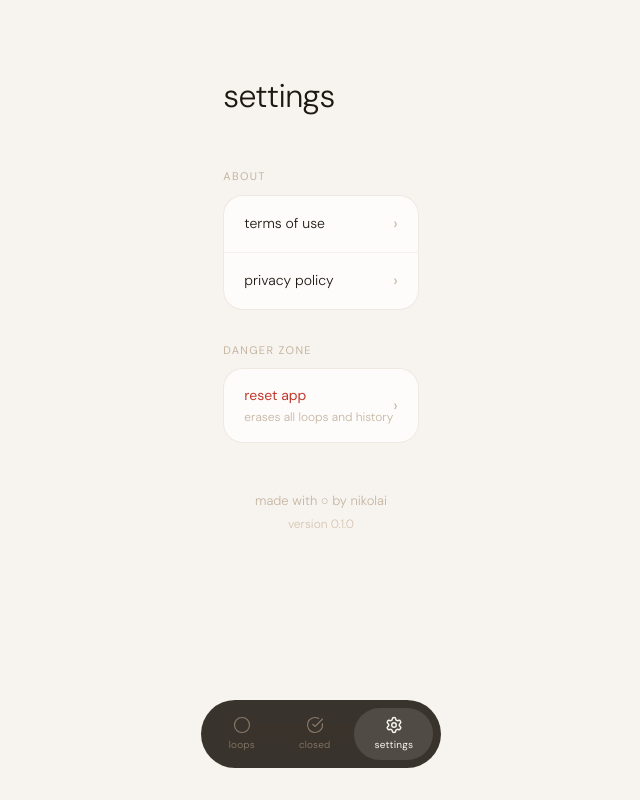
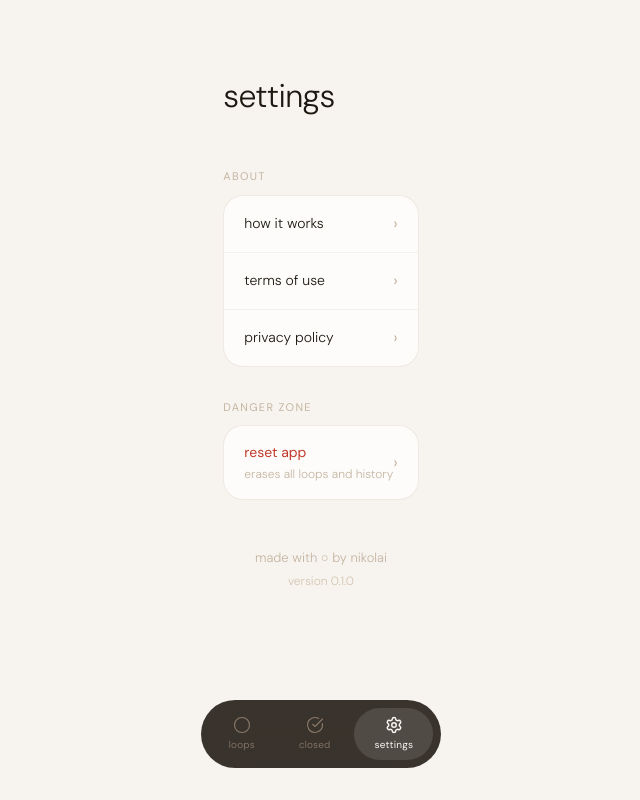
Before and after one commit to NikolaiVFredriksen/Looply, a Next.js app: page /settings in a window 1280 px wide. Shown: the whole page, without its empty margins (319-959 px from the left). Built offline with nearby package versions, Linux system fonts and the light colour scheme.

Commit message:
Finished settings

```diff
--- a/app/settings/page.tsx
+++ b/app/settings/page.tsx
@@ -1,6 +1,6 @@
 "use client";
-
 import { useState } from "react";
+import { useRouter } from "next/navigation";
 
 type ModalType = "terms" | "privacy" | null;
 
@@ -73,7 +73,8 @@ We may update this Privacy Policy from time to time.
 If you have questions, contact us at hello@looply.app.`;
 
 export default function SettingsPage() {
-  const [modal, setModal] = useState<ModalType>(null);
+  const [modal, setModal] = useState<"terms" | "privacy" | null>(null);
+  const router = useRouter();
 
   const resetAll = () => {
     localStorage.removeItem("loops");
@@ -129,6 +130,7 @@ export default function SettingsPage() {
         }}
       >
         {[
+          { label: "how it works", action: () => router.push("/onboarding") },
           { label: "terms of use", action: () => setModal("terms") },
           { label: "privacy policy", action: () => setModal("privacy") },
         ].map((item, i, arr) => (
```
